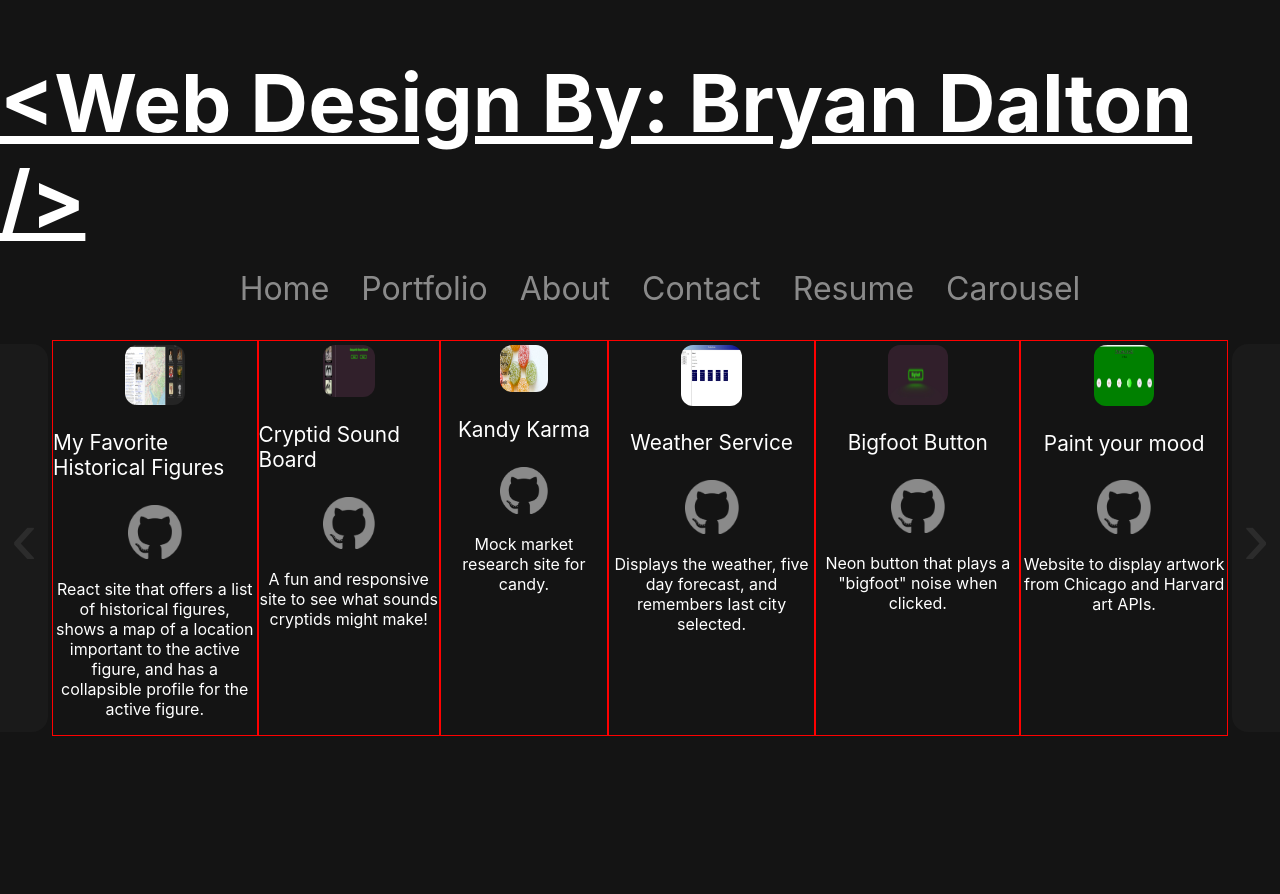
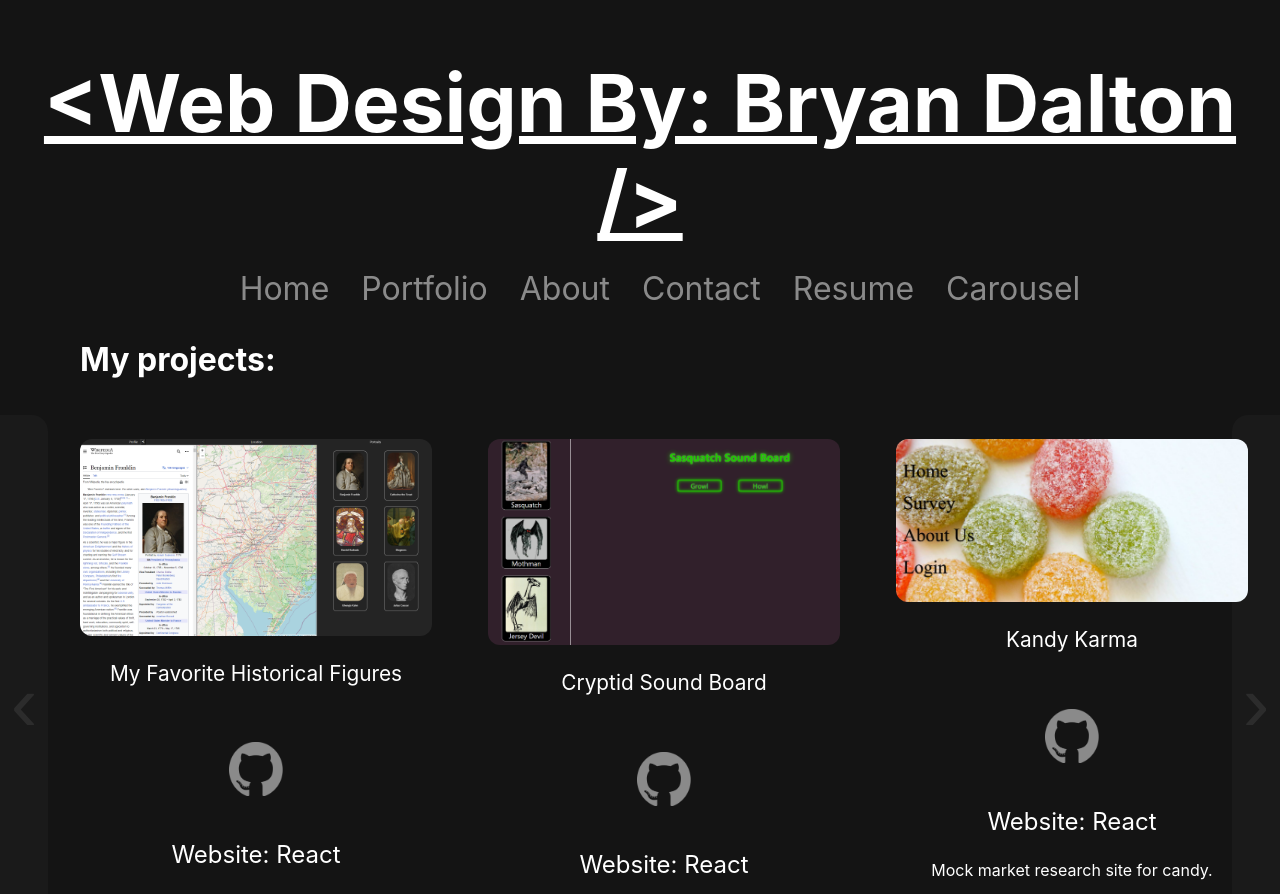
Before and after one commit to Bryandalton/New-React-Portfolio, a React (Create React App) app: page /#/carousel in a window 1280 px wide. Shown: the top 894 px of the page. Before the commit the page ends 800 px from the top, so only its background shows below. Built offline with nearby package versions, Linux system fonts and the light colour scheme.

Commit message:
working carousel

```diff
--- a/src/App.css
+++ b/src/App.css
@@ -25,6 +25,7 @@ body {
 #header h1 {
   font-size: 5rem;
   text-decoration: underline;
+  text-align: center;
 }
 
 #header h4 {
--- a/src/components/carousel.css
+++ b/src/components/carousel.css
@@ -55,7 +55,6 @@
 
 .slider{
     --items-per-screen: 3;
-    /* --slider-index: 0; */
     display: flex;
     flex-grow: 1;
     margin: 0 var(--img-gap);
@@ -64,10 +63,37 @@
 }
 
 .project {
-    border: .1rem solid red;
-    object-fit: cover;
+    margin: .5rem;
+    flex: 0 0 calc(100% / var(--items-per-screen));
+    max-width: calc(100% / var(--items-per-screen));
+  }
+
+  .project:hover {
+    box-shadow: 4px 4px 5px darkgray;
+    border-radius: 1rem;
+    background: linear-gradient(
+      152deg,
+      rgb(0% 0% 0%) 0%,
+      rgb(0.008% 0.008% 0.008%) 6.25%,
+      rgb(0.067% 0.065% 0.064%) 12.5%,
+      rgb(0.225% 0.22% 0.217%) 18.75%,
+      rgb(0.533% 0.521% 0.515%) 25%,
+      rgb(1.041% 1.017% 1.005%) 31.25%,
+      rgb(1.799% 1.758% 1.737%) 37.5%,
+      rgb(2.857% 2.791% 2.759%) 43.75%,
+      rgb(4.265% 4.167% 4.118%) 50%,
+      rgb(6.072% 5.933% 5.863%) 56.25%,
+      rgb(8.33% 8.138% 8.042%) 62.5%,
+      rgb(11.087% 10.832% 10.704%) 68.75%,
+      rgb(14.393% 14.063% 13.897%) 75%,
+      rgb(18.3% 17.879% 17.669%) 81.25%,
+      rgb(22.856% 22.331% 22.068%) 87.5%,
+      rgb(28.112% 27.466% 27.143%) 93.75%,
+      rgb(34.118% 33.333% 32.941%) 100%
+    );
   }
   .projectLinks {
+    padding: 1rem;
     color: white;
     display: flex;
     flex-direction: column;
@@ -79,9 +105,7 @@
   }
 
   .projectLinks > img {
-    flex: 0 0 calc(100% / var(--items-per-screen));
-    max-width: calc(100% / var(--items-per-screen));
-    aspect-ratio: 16 / 16;
+    max-width: 100%;
     padding: var(--img-gap);
     border-radius: 1rem;
   }
@@ -94,13 +118,23 @@
     text-align: center;
   }
 
+  .cHeader {
+    padding-left: 5rem;
+    font-size: 2rem;
+  }
+
+  .type {
+    text-align: center;
+    font-size: 1.5rem;
+  }
+
 @media (max-width: 1000px) {
     .slider {
       --items-per-screen: 2;
     }
   }
 
-  @media (max-width: 500px) {
+  @media (max-width: 720px) {
     .slider {
       --items-per-screen: 1;
     }
--- a/src/components/carousel.js
+++ b/src/components/carousel.js
@@ -9,6 +9,7 @@ const projects = [
     name: "My Favorite Historical Figures",
     link: "https://bryandalton.github.io/my_favorite_historical_figure/",
     github: "https://github.com/Bryandalton/my_favorite_historical_figure",
+    type:"Website: React",
     description:
       "React site that offers a list of historical figures, shows a map of a location important to the active figure, and has a collapsible profile for the active figure.",
   },
@@ -17,6 +18,7 @@ const projects = [
     name: "Cryptid Sound Board",
     link: "https://bryandalton.github.io/cryptidsoundboard/",
     github: "https://github.com/Bryandalton/cryptidsoundboard",
+    type:"Website: React",
     description:
       "A fun and responsive site to see what sounds cryptids might make!",
   },
@@ -25,6 +27,7 @@ const projects = [
     name: "Kandy Karma",
     link: "https://bryandalton.github.io/kandykarmafrontend/",
     github: "https://github.com/Bryandalton/kandykarmafrontend",
+    type:"Website: React ",
     description: "Mock market research site for candy.",
   },
   {
@@ -32,6 +35,7 @@ const projects = [
     name: "Weather Service",
     link: "https://bryandalton.github.io/Weather-service/",
     github: "https://github.com/Bryandalton/Weather-service",
+    type:"Website",
     description:
       "Displays the weather, five day forecast, and remembers last city selected.",
   },
@@ -40,6 +44,7 @@ const projects = [
     name: "Bigfoot Button",
     link: "https://codepen.io/Iwritebadcode/full/mdXdxpz",
     github: "https://codepen.io/Iwritebadcode/pen/mdXdxpz",
+    type:"Website",
     description: 'Neon button that plays a "bigfoot" noise when clicked.',
   },
   {
@@ -47,6 +52,7 @@ const projects = [
     name: "Paint your mood",
     link: "https://bryandalton.github.io/Paint-your-mood/",
     github: "https://github.com/Bryandalton/Paint-your-mood",
+    type:"Website",
     description:
       "Website to display artwork from Chicago and Harvard art APIs.",
   },
@@ -67,6 +73,7 @@ export default function Carousel() {
   return (
     <>
       <NavBar />
+      <h3 className="cHeader">My projects:</h3>
       <div className="carousel-container">
         <button onClick={onPrevClick} className="handle left-handle">&#8249;</button>
         <div className="slider">
@@ -78,6 +85,7 @@ export default function Carousel() {
                 img={project.img}
                 name={project.name}
                 github={project.github}
+                type={project.type}
                 description={project.description}
               />
             );
--- a/src/components/project.js
+++ b/src/components/project.js
@@ -11,6 +11,7 @@ export default function Project(props) {
      <a className='projectLinks' href={props.github}>
         <img id='git' alt='Github' src='./images/github-white.png'></img>
       </a>
+      <p className='type'>{props.type}</p>
       <p className='description'>{props.description}</p>
     </div>
   )
```
